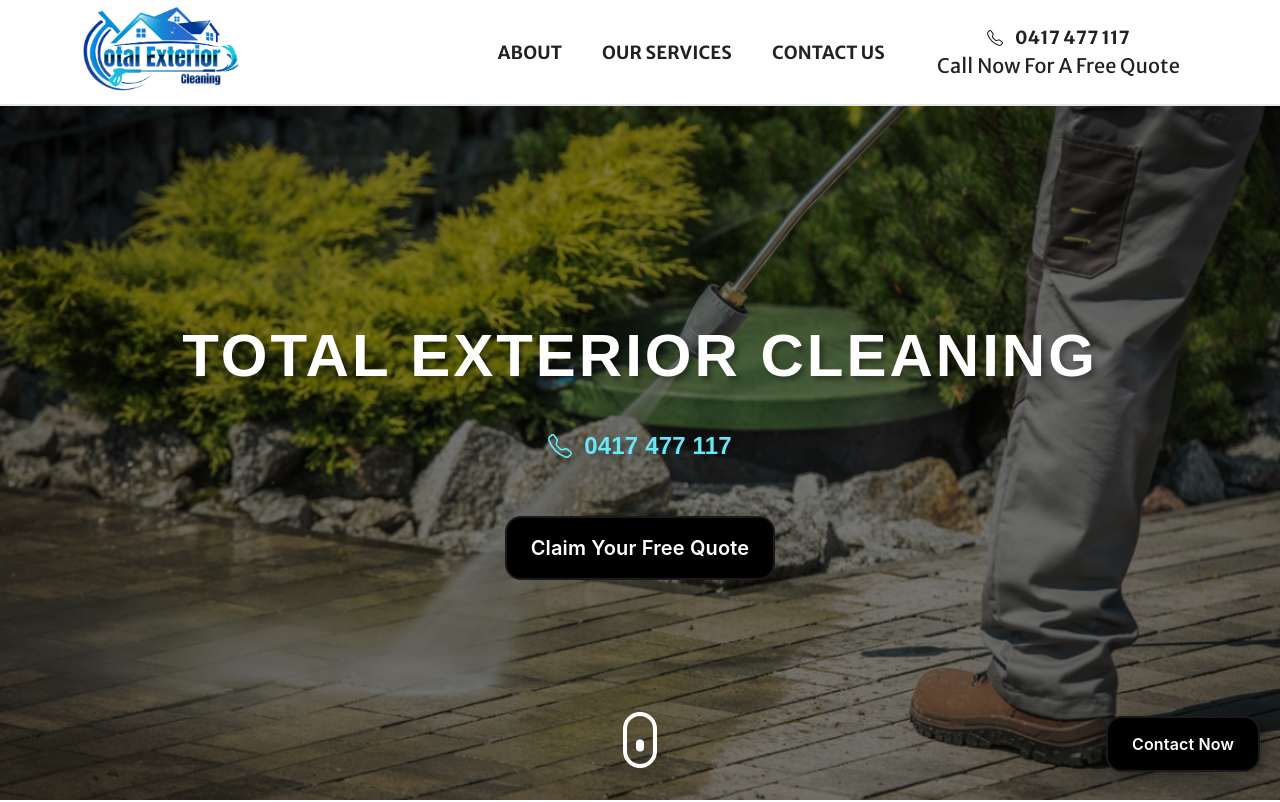
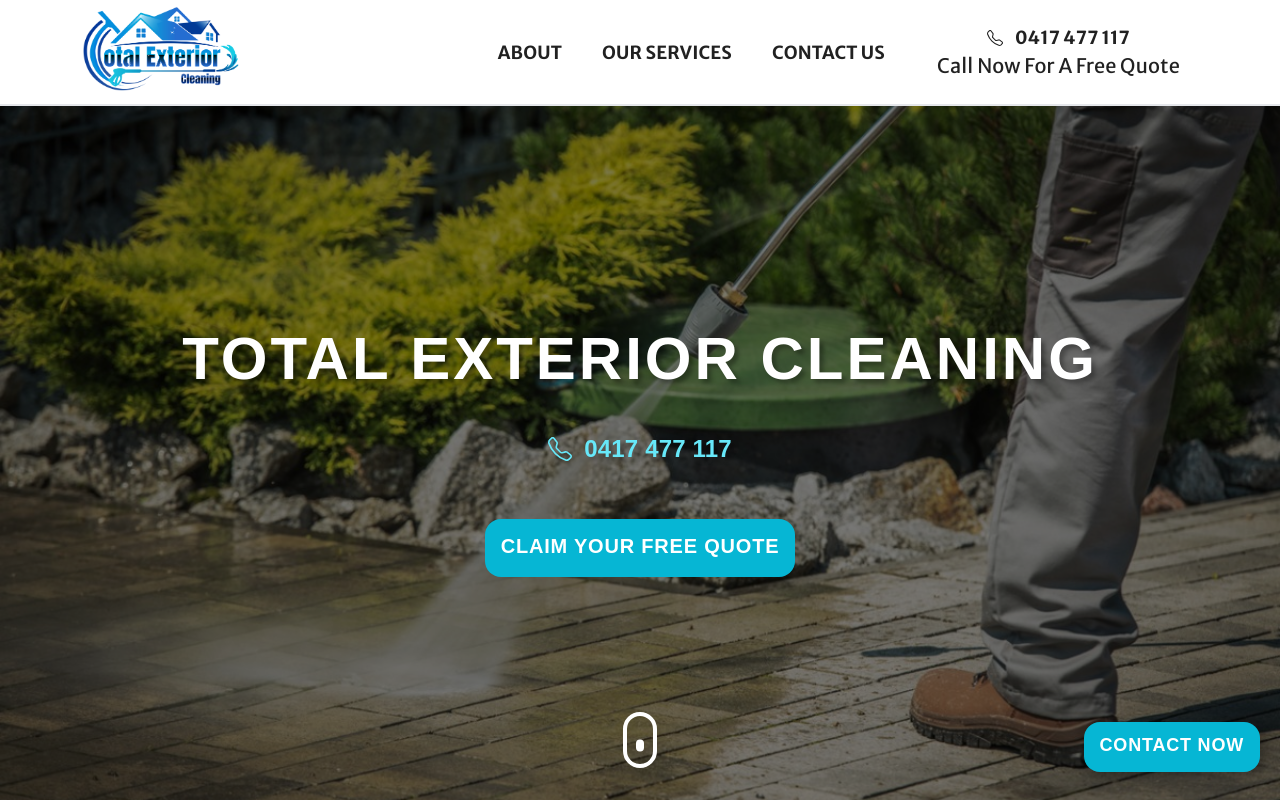
Before and after one commit to danielirwin99/pressure-washing, a React (Create React App) app: page / in a window 1280 px wide. Shown: the top 802 px of the page. Built offline with nearby package versions, Linux system fonts and the light colour scheme.

Commit message:
New Button

```diff
--- a/src/components/Landing/Quotes.jsx
+++ b/src/components/Landing/Quotes.jsx
@@ -154,7 +154,7 @@ const Quotes = () => {
               ></textarea>
               <div className="flex items-center mt-3 justify-center">
                 <button
-                  className="contact-now !text-lg !px-10"
+                  className="contact-now !text-lg !px-10 w-full"
                   type="submit"
                   disabled={!form.email || !form.number}
                 >
--- a/src/index.css
+++ b/src/index.css
@@ -91,7 +91,8 @@ html {
   text-shadow: 4px 4px 4px rgba(0, 0, 0, 0.3);
 }
 
-.contact-now {
+/* Old Button */
+/* .contact-now {
   appearance: none;
   background-color: #000000;
   border: 2px solid #1a1a1a;
@@ -112,6 +113,75 @@ html {
   text-decoration: none;
   transition: all 300ms cubic-bezier(0.23, 1, 0.32, 1);
   user-select: none;
+} */
+
+/*
+<!-- HTML !-->
+<button class="button-19" role="button">Button 19</button>
+
+/* CSS */
+.contact-now {
+  appearance: button;
+  background-color: #06b6d4;
+  border: solid transparent;
+  border-radius: 16px;
+  border-width: 0 0 4px;
+  box-sizing: border-box;
+  color: #ffffff;
+  cursor: pointer;
+  display: inline-block;
+  font-family: din-round, sans-serif;
+  font-size: 18px;
+  font-weight: 700;
+  letter-spacing: 0.8px;
+  line-height: 20px;
+  margin: 0;
+  outline: none;
+  overflow: visible;
+  padding: 13px 16px;
+  text-align: center;
+  text-transform: uppercase;
+  touch-action: manipulation;
+  transform: translateZ(0);
+  transition: filter 0.2s;
+  user-select: none;
+  -webkit-user-select: none;
+  vertical-align: middle;
+  white-space: nowrap;
+}
+
+.button-19:after {
+  background-clip: padding-box;
+  background-color: #1cb0f6;
+  border: solid transparent;
+  border-radius: 16px;
+  border-width: 0 0 4px;
+  bottom: -4px;
+  content: "";
+  left: 0;
+  position: absolute;
+  right: 0;
+  top: 0;
+  z-index: -1;
+}
+
+.button-19:main,
+.button-19:focus {
+  user-select: auto;
+}
+
+.button-19:hover:not(:disabled) {
+  filter: brightness(1.1);
+  -webkit-filter: brightness(1.1);
+}
+
+.button-19:disabled {
+  cursor: auto;
+}
+
+.button-19:active {
+  border-width: 4px 0 0;
+  background: none;
 }
 
 .quote-now {
```
